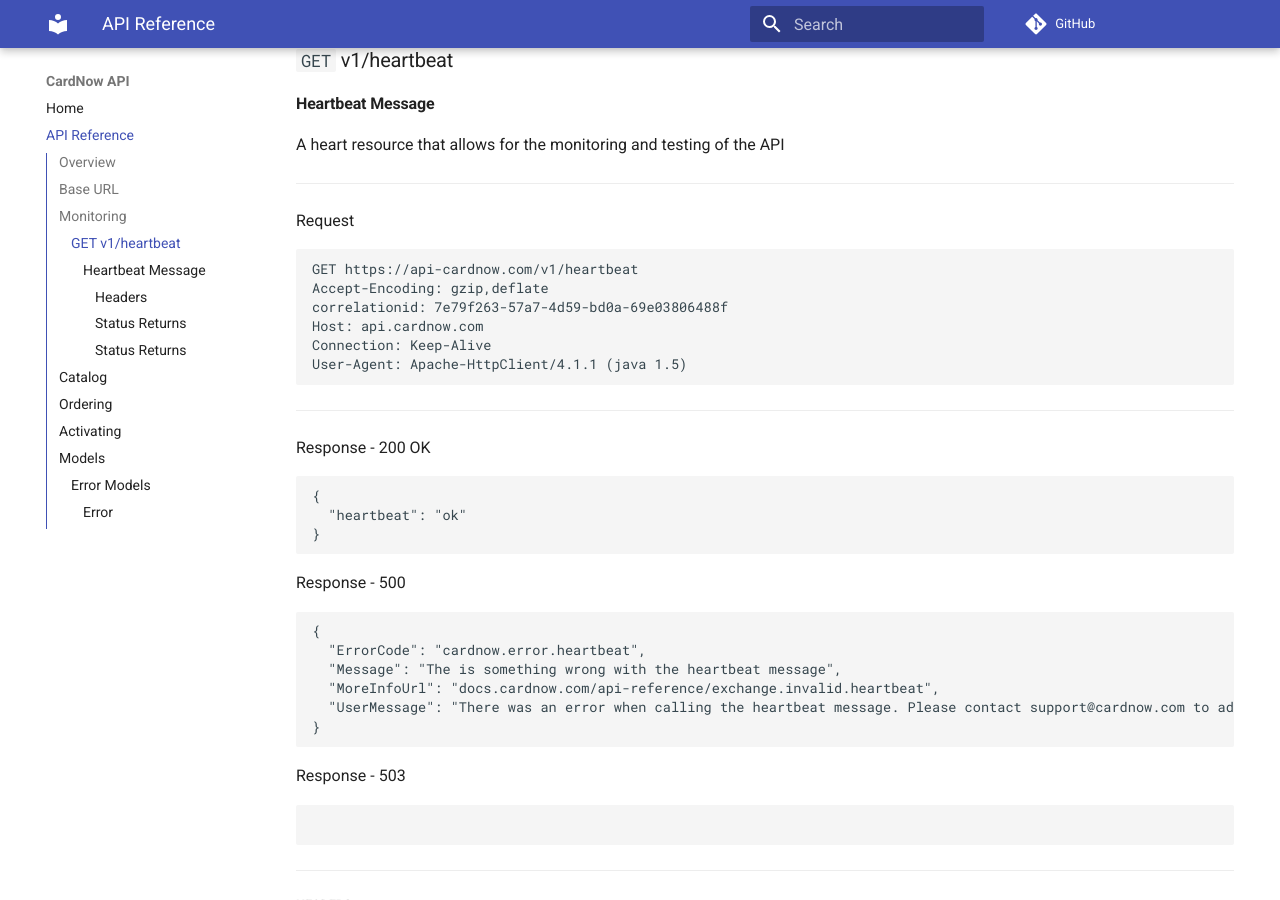
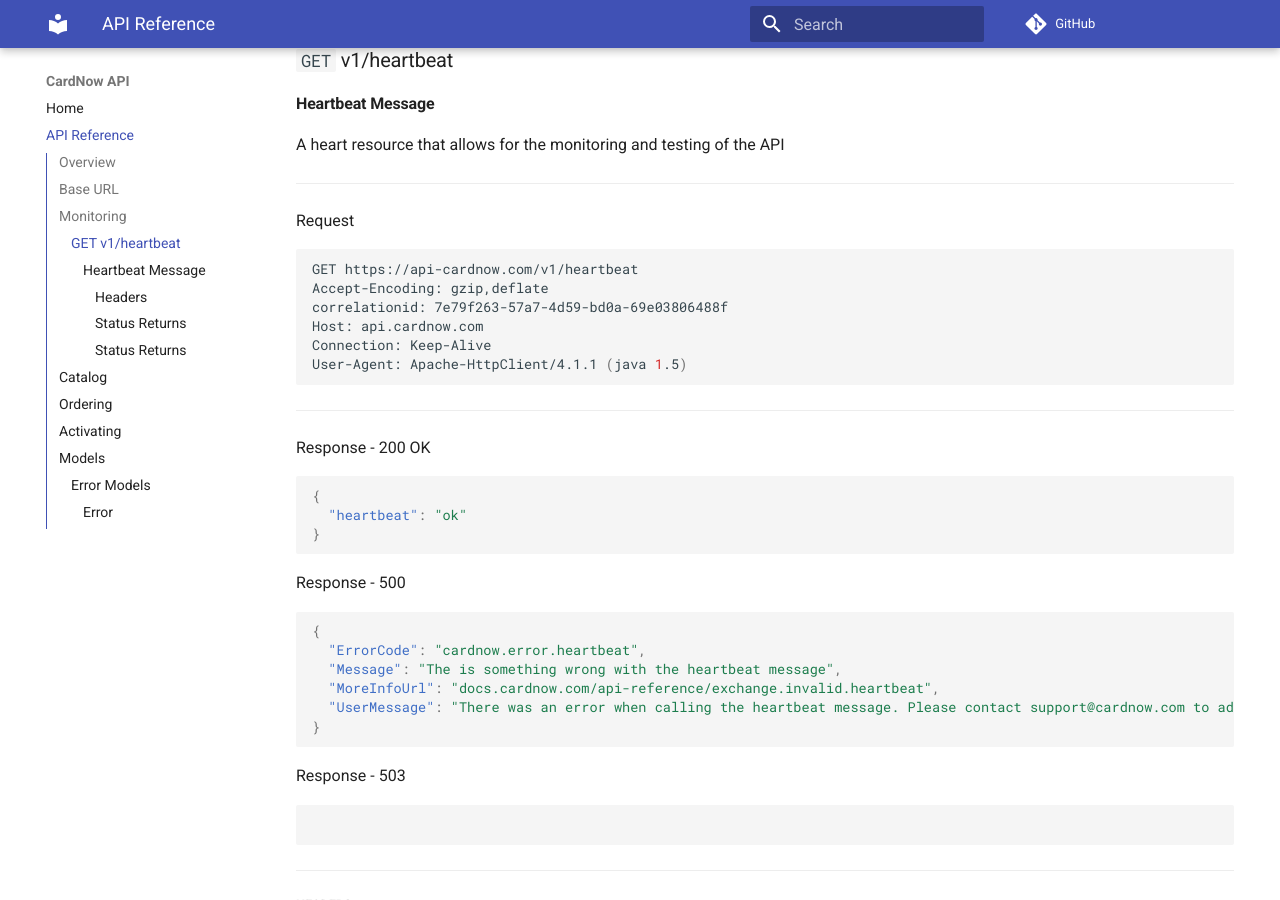
Before and after one commit to RewardLayer/CardNow-docs, an MkDocs documentation site: the page built from docs/api-reference.md, in a window 1280 px wide and 900 px high, scrolled down 360 px. Built offline with MkDocs 1.6.1 and Material for MkDocs 9.7.7, drawn with Linux system fonts in a browser that asks for light colours; comment, search, counter and statistics services are not loaded; some of the changed text lies outside the part shown.

Commit message:
added extensions

```diff
--- a/mkdocs.yml
+++ b/mkdocs.yml
@@ -19,3 +19,8 @@
 #Plug-ins
 plugins:
     - search
+
+markdown_extensions:
+    - pymdownx.highlight
+    - pymdownx.superfences
+    - pymdownx.tabbed
```
Also changed, not shown: 1 other file.
